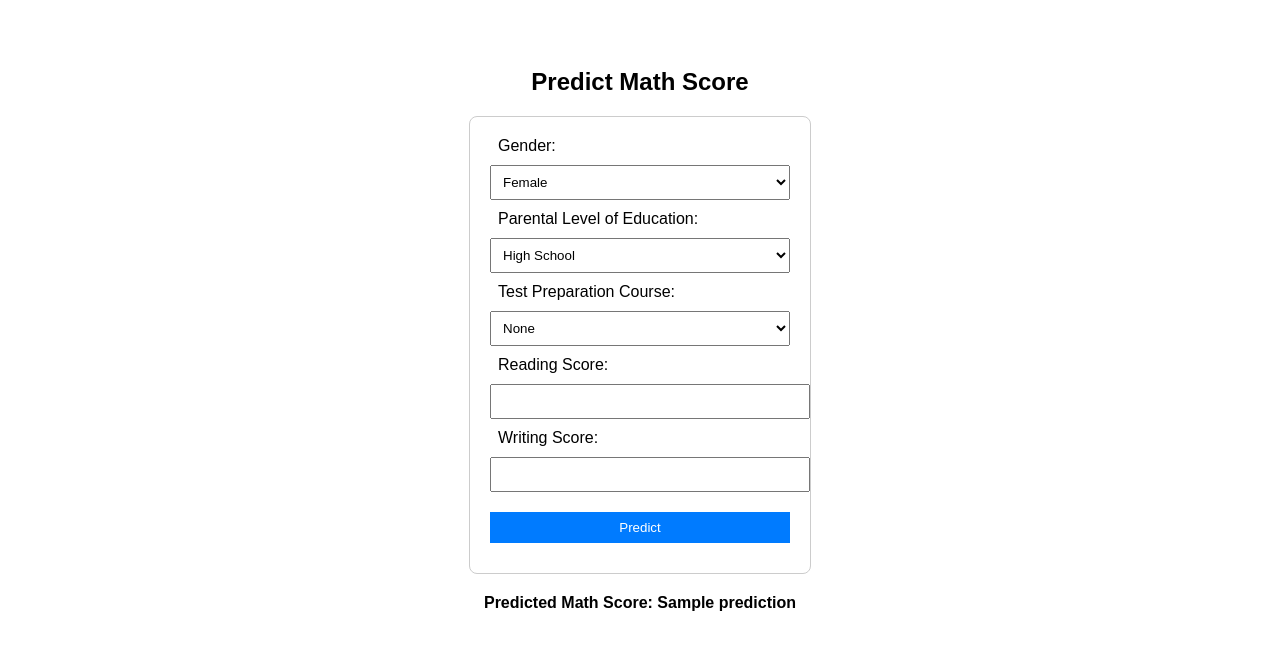
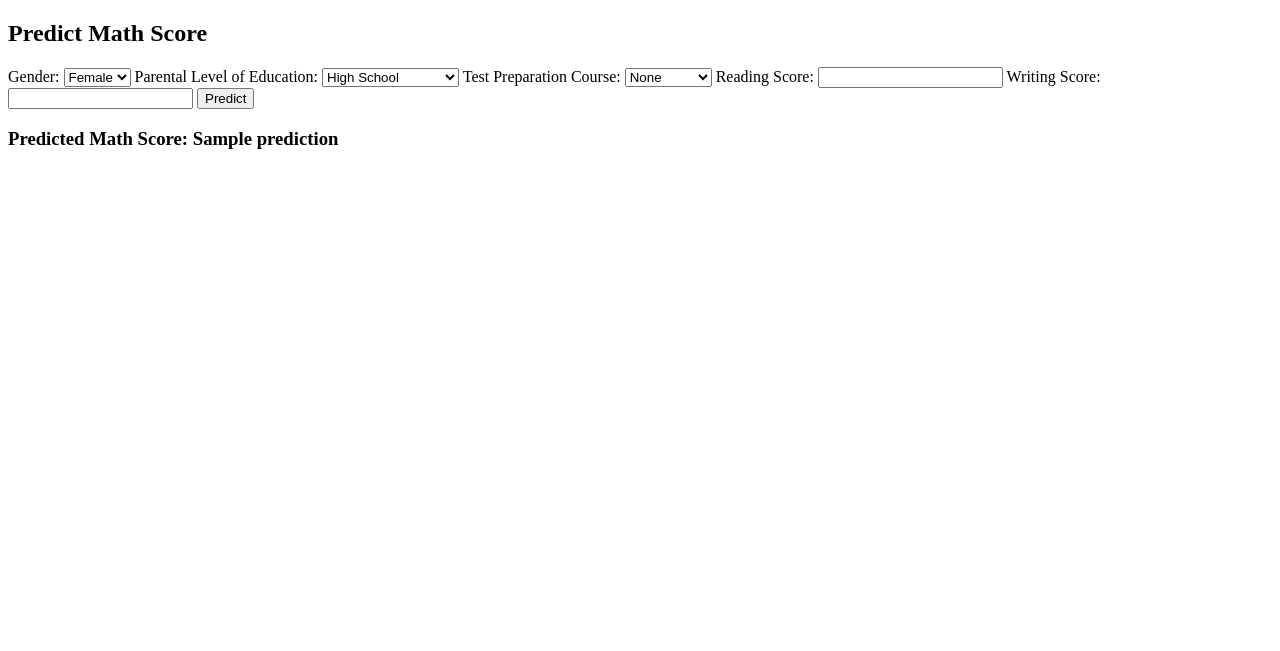
Before and after one commit to keerthan005/Student-web-app, a Flask app: template templates/form.html in a window 1280 px wide. Shown: the top 651 px of the page. Run offline with Flask 3, Linux system fonts and the light colour scheme; the template is opened without the code that fills it: most values are stand-ins (such as "Sample title", 1, 10 or a date in 2020); parts of the project's set-up code (start-up, migrations or seed data) failed here and were passed over.

Commit message:
Update form.html

```diff
--- a/templates/form.html
+++ b/templates/form.html
@@ -2,27 +2,20 @@
 <html>
 <head>
     <title>Math Score Prediction</title>
-    <style>
-        body { font-family: Arial, sans-serif; padding: 40px; }
-        form { width: 300px; margin: auto; border: 1px solid #ccc; padding: 20px; border-radius: 8px; }
-        label, select, input { width: 100%; margin: 10px 0; padding: 8px; }
-        input[type="submit"] { background-color: #007bff; color: white; border: none; cursor: pointer; }
-        .result { margin-top: 20px; text-align: center; font-weight: bold; }
-    </style>
 </head>
 <body>
 
-<h2 style="text-align:center;">Predict Math Score</h2>
+<h2>Predict Math Score</h2>
 
-<form method="POST" action="/form">
+<form method="POST" action="/">
     <label>Gender:</label>
-    <select name="gender" required>
+    <select name="gender">
         <option value="0">Female</option>
         <option value="1">Male</option>
     </select>
 
     <label>Parental Level of Education:</label>
-    <select name="parental_level_of_education" required>
+    <select name="parental_level_of_education">
         <option value="0">High School</option>
         <option value="1">Some High School</option>
         <option value="2">Associate's Degree</option>
@@ -32,24 +25,22 @@
     </select>
 
     <label>Test Preparation Course:</label>
-    <select name="test_preparation_course" required>
+    <select name="test_preparation_course">
         <option value="0">None</option>
         <option value="1">Completed</option>
     </select>
 
     <label>Reading Score:</label>
-    <input type="number" name="reading_score" required min="0" max="100">
+    <input type="number" name="reading_score" required>
 
     <label>Writing Score:</label>
-    <input type="number" name="writing_score" required min="0" max="100">
+    <input type="number" name="writing_score" required>
 
     <input type="submit" value="Predict">
 </form>
 
 {% if prediction is not none %}
-    <div class="result">
-        Predicted Math Score: {{ prediction }}
-    </div>
+    <h3>Predicted Math Score: {{ prediction }}</h3>
 {% endif %}
 
 </body>
```
